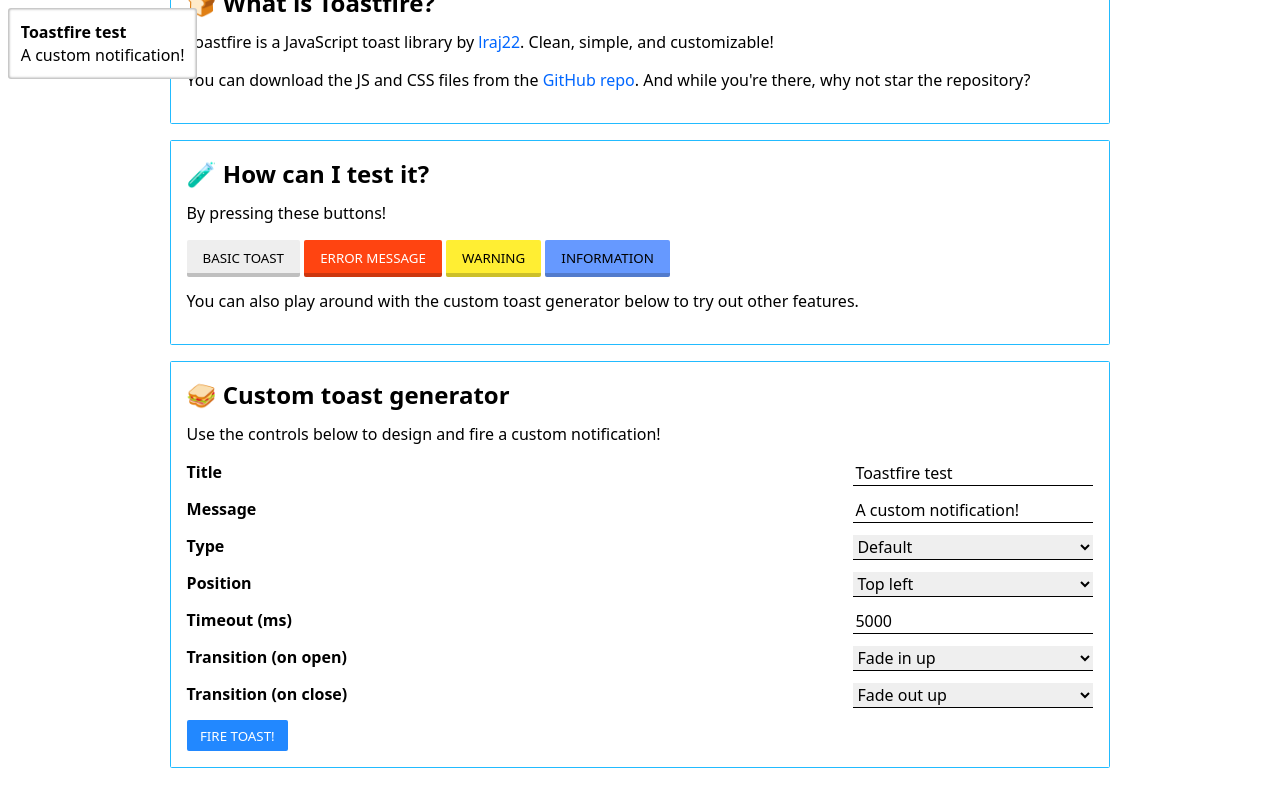
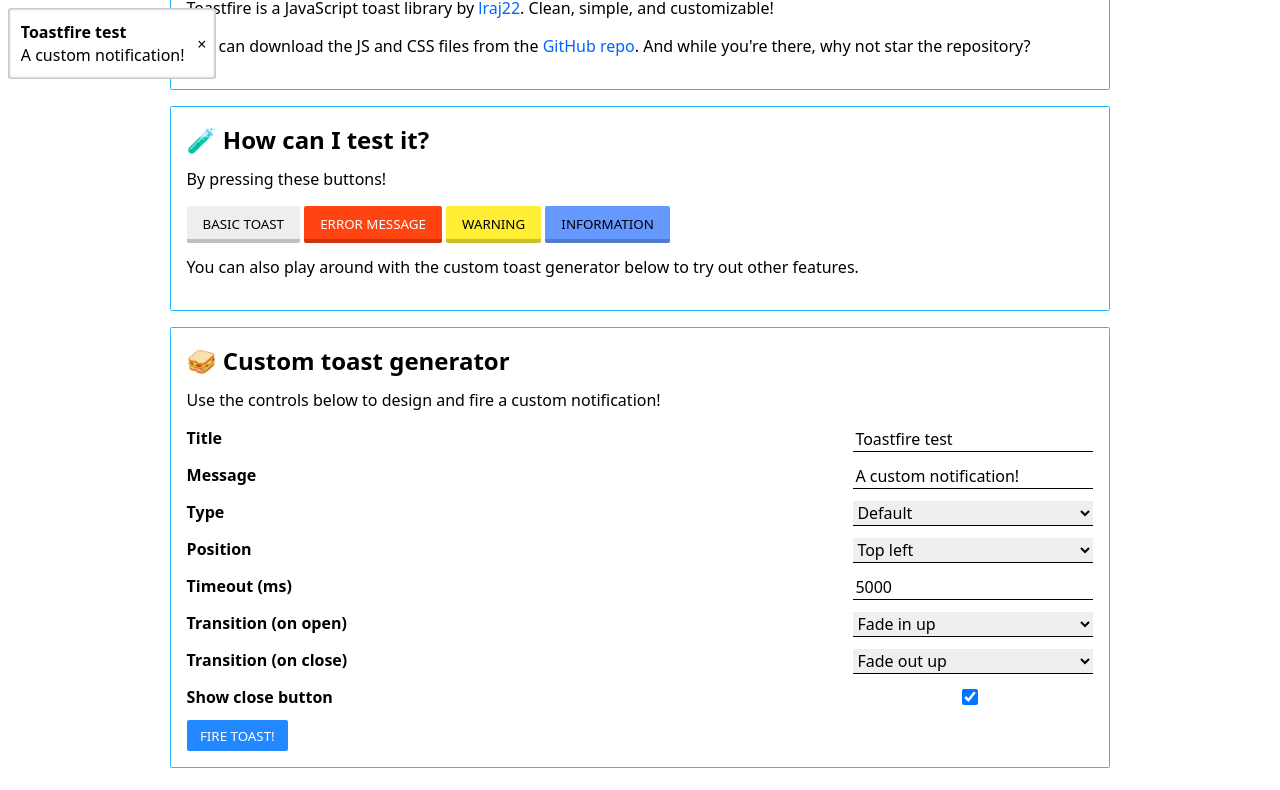
Before and after one commit to lraj22/toastfire, a plain HTML site: page index.html in a window 1280 px wide. Both pictures are taken after a click on the button "FIRE TOAST!". Drawn offline with Linux system fonts and the light colour scheme.

Commit message:
Add optional close button

```diff
--- a/index.html
+++ b/index.html
@@ -83,6 +83,10 @@
 						<option value="fadeOutDown">Fade out down</option>
 					</select>
 				</div>
+				<div class="field">
+					<label for="custom-showClose" data-opt="showClose">Show close button</label>
+					<input type="checkbox" id="custom-showClose" checked="checked">
+				</div>
 				<button id="fire">Fire toast!</button>
 			</div>
 		</main>
--- a/script.js
+++ b/script.js
@@ -50,6 +50,9 @@ firer.addEventListener("click", function () {
 		if (nextEl.type === "number") {
 			value = parseFloat(value);
 		}
+		if (nextEl.type === "checkbox") {
+			value = nextEl.checked;
+		}
 		if (value === "rndPageXY") {
 			var randX = Math.floor(Math.random() * window.innerWidth);
 			var randY = Math.floor(Math.random() * window.innerHeight);
--- a/src/toastfire.css
+++ b/src/toastfire.css
@@ -7,11 +7,31 @@
 	border-radius: 0.2em;
 	box-sizing: border-box;
 	max-width: 100%;
-	padding: 0.8em;
 	opacity: 0.9;
 	box-shadow: inset 0 0 2px 0.1em rgba(0, 0, 0, 0.25);
 	margin-bottom: 0.5em;
 	width: fit-content;
+	display: flex;
+	flex-direction: row;
+}
+
+.toastfire-content {
+	padding: 0.8em;
+}
+
+.toastfire.toastfire-close-visible .toastfire-content {
+	padding-right: 0.2em;
+}
+
+.toastfire-close {
+	padding: 0.6em;
+	display: flex;
+	align-items: center;
+	cursor: pointer;
+}
+
+.toastfire-close:hover {
+	background-color: rgba(0, 0, 0, 0.05);
 }
 
 .toastfire strong {
--- a/src/toastfire.js
+++ b/src/toastfire.js
@@ -22,12 +22,15 @@ Toastfire.prototype.toast = function toast(options) {
 	// create toast
 	var toast = document.createElement("div");
 	toast.className = "toastfire toastfire-" + options.type;
+	var content = document.createElement("div");
+	content.className = "toastfire-content";
 	var title = document.createElement("strong");
 	title.innerHTML = options.title;
-	toast.appendChild(title);
+	content.appendChild(title);
 	var message = document.createElement("p");
 	message.innerHTML = options.message;
-	toast.appendChild(message);
+	content.appendChild(message);
+	toast.appendChild(content);
 
 	if (typeof options.position === "string") {
 		var positionContainer = document.getElementById("toastfire-pos-" + options.position);
@@ -84,6 +87,17 @@ Toastfire.prototype.toast = function toast(options) {
 		toastObj.timeout = setTimeout(toastObj.close, options.timeout);
 	}
 
+	if (options.showClose) {
+		toast.classList.add("toastfire-close-visible");
+		var close = document.createElement("div");
+		close.className = "toastfire-close";
+		close.innerHTML = "&times;";
+		toast.appendChild(close);
+		close.addEventListener("click", function () {
+			toastObj.close();
+		});
+	}
+
 	return toastObj;
 };
 
@@ -98,6 +112,7 @@ Toastfire.defaults = {
 	"position": "top-right",
 	"transitionIn": "fadeInUp",
 	"transitionOut": "fadeOutDown",
+	"showClose": true,
 };
 
 // wrapper function for basic toasting
```
